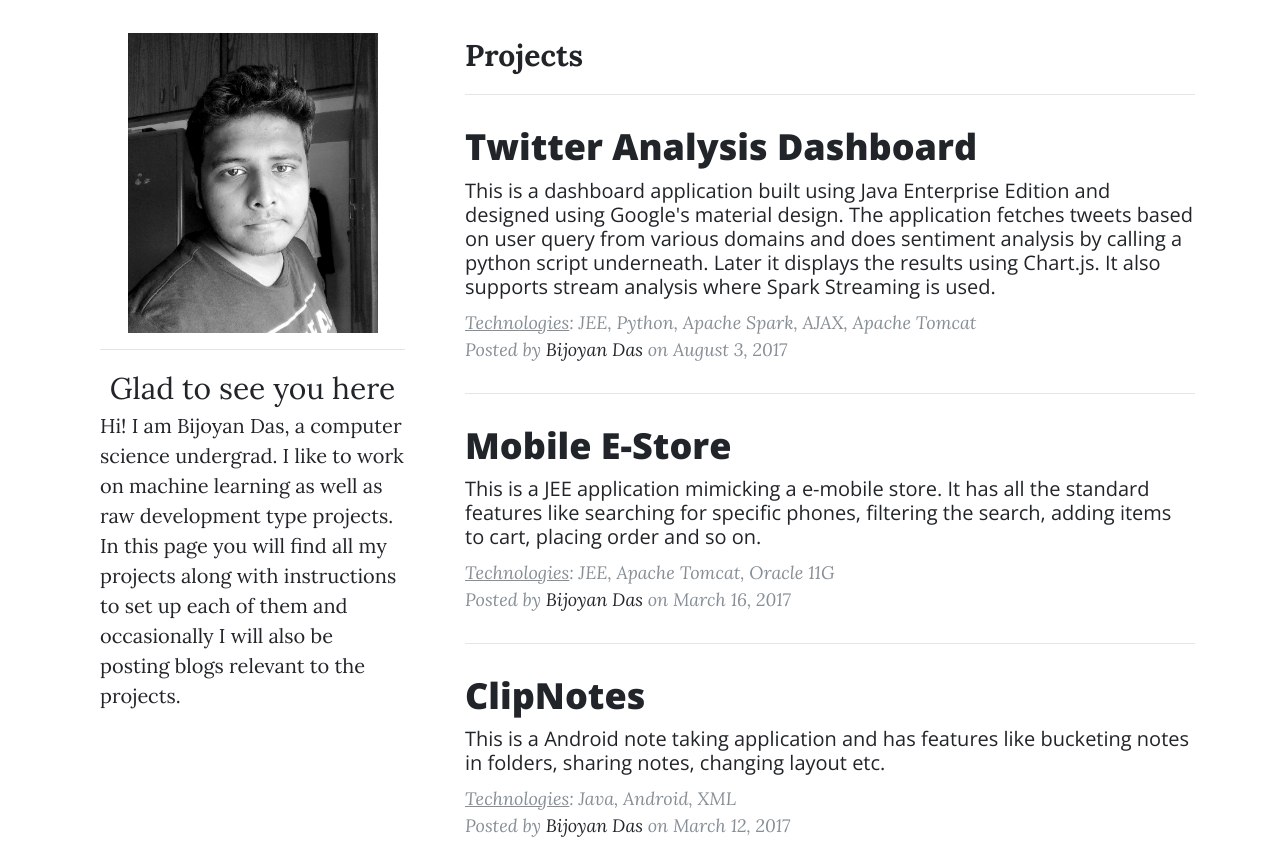
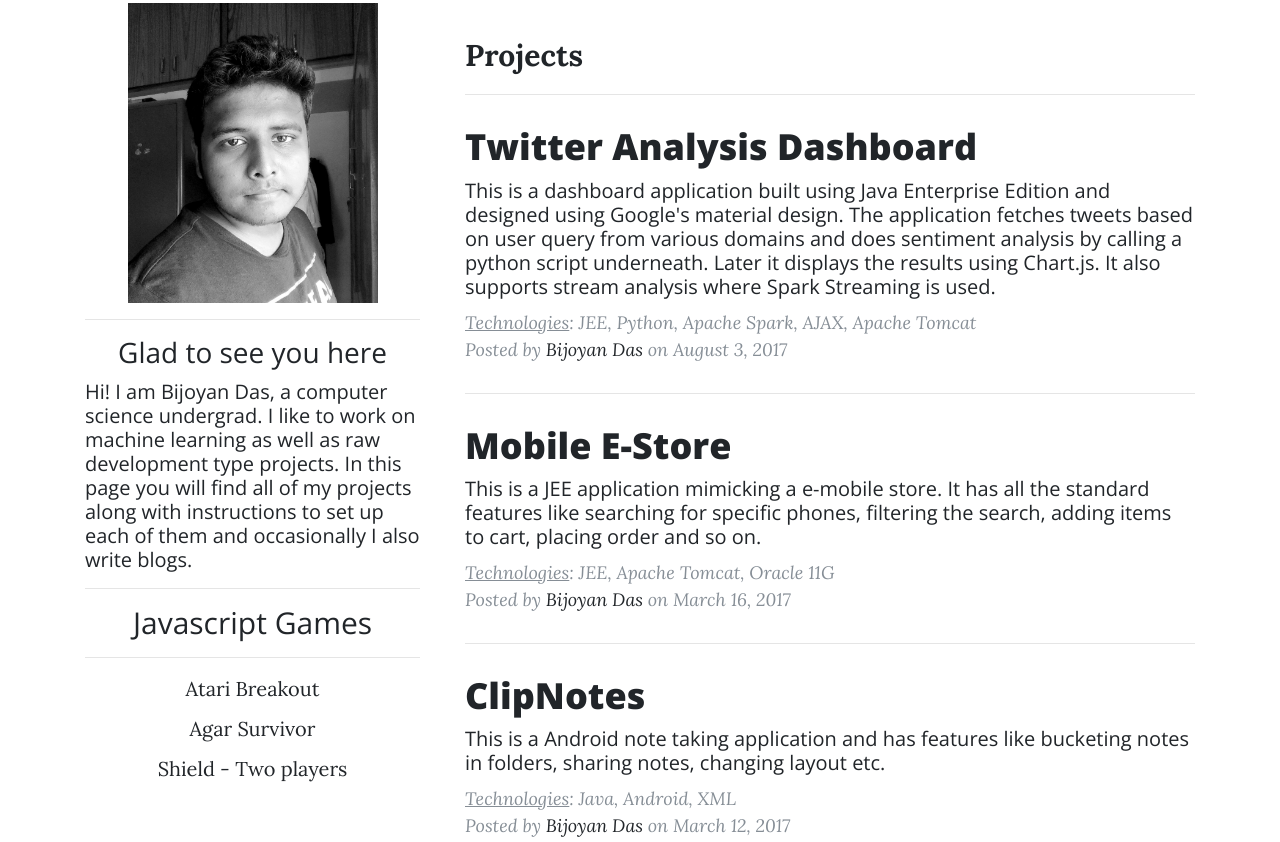
Before and after one commit to bijoyandas/bijoyandas.github.io, a website: page index.html in a window 1280 px wide. Shown: the part 579-1421 px from the top of the page. Drawn offline with nearby package versions, Linux system fonts and the light colour scheme.

Commit message:
Changes in main page

```diff
--- a/css/clean-blog.css
+++ b/css/clean-blog.css
@@ -288,10 +288,27 @@ header.masthead .post-heading .meta a {
   margin-bottom: 10px;
 }
 
+.post-title {
+  font-size: 30px;
+  margin-top: 30px;
+  margin-bottom: 10px;
+}
+
 .post-preview > .post-title {
   font-size: 30px;
   margin-top: 30px;
   margin-bottom: 10px;
+}
+
+.post-title {
+  font-size: 30px;
+  margin-top: 30px;
+  margin-bottom: 10px;
+}
+
+.post-subtitle {
+  font-weight: 300;
+  margin: 0 0 10px;
 }
 
 .post-preview > a > .post-subtitle {
@@ -299,10 +316,12 @@ header.masthead .post-heading .meta a {
   margin: 0 0 10px;
 }
 
+
 .post-preview > .post-subtitle {
   font-weight: 300;
   margin: 0 0 10px;
 }
+
 
 .post-preview > .post-meta {
   font-size: 18px;
--- a/index.html
+++ b/index.html
@@ -39,10 +39,10 @@
               <a class="nav-link" href="index.html">Home</a>
             </li>
             <li class="nav-item">
-              <a class="nav-link" href="#">About</a>
+              <a class="nav-link" href="#">Blog</a>
             </li>
             <li class="nav-item">
-              <a class="nav-link" href="#">Post</a>
+              <a class="nav-link" href="#">Contact</a>
             </li>
             <li class="nav-item">
               <a class="nav-link" href="docs/bijoyan_resume.pdf">Resume</a>
@@ -70,19 +70,53 @@
     <!-- Main Content -->
     <div class="container">
       <div class="row">
-        <div class="col-lg-4" style="padding-right:30px;" data-spy="affix" data-offset-top="10">
-          <div class="container" style="margin-top:30px;text-align:center;">
+        <div class="col-lg-4" style="padding-right:30px;">
+          <div class="post-preview" style="text-align:center;">
+              <a href="https://github.com/bijoyandas">
               <img src="img/my_pic-bg.jpg" alt="my picture" height=300 width=250/>
               <hr />
-              <span style="font-size:30px">
+              <h3 class="post-subtitle">
                 Glad to see you here
-              </span>
-              <div style="font-size:20px;text-align:left">
+              </h3>
+              <h5 class="post-subtitle" style="text-align:left">
                 Hi! I am Bijoyan Das, a computer science undergrad.
                 I like to work on machine learning as well as raw development type projects.
-                In this page you will find all my projects along with instructions to set up each of them and
-                occasionally I will also be posting blogs relevant to the projects.
+                In this page you will find all of my projects along with instructions to set up each of them and
+                occasionally I also write blogs.
+              </h5>
+            </a>
+            <hr />
+            <h5 style="font-size:30px;font-weight:100">Javascript Games</h5>
+            <hr />
+            <div class="row">
+              <div class="col-lg-12">
+                <div class="post-preview" style="text-align:center;">
+                  <a href="https://github.com/bijoyandas">
+                    <div class="post-subtitle">
+                      Atari Breakout
+                    </div>
+                  </a>
+                </div>
               </div>
+              <div class="col-lg-12">
+                <div class="post-preview" style="text-align:center;">
+                  <a href="https://github.com/bijoyandas">
+                    <div class="post-subtitle">
+                      Agar Survivor
+                    </div>
+                  </a>
+                </div>
+              </div>
+              <div class="col-lg-12">
+                <div class="post-preview" style="text-align:center;">
+                  <a href="https://github.com/bijoyandas">
+                    <div class="post-subtitle">
+                      Shield - Two players
+                    </div>
+                  </a>
+                </div>
+              </div>
+            </div>
           </div>
         </div>
         <div class="col-lg-8 mx-auto" style="margin-top:30px">
```
Also changed, not shown: 1 other file.
